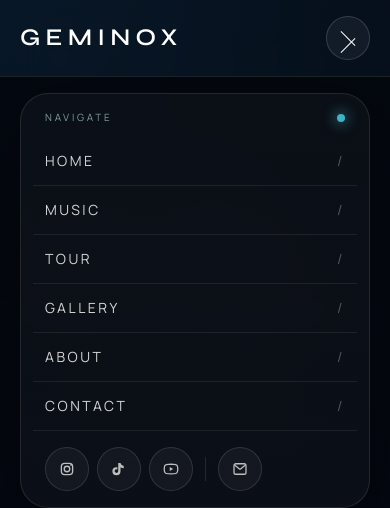
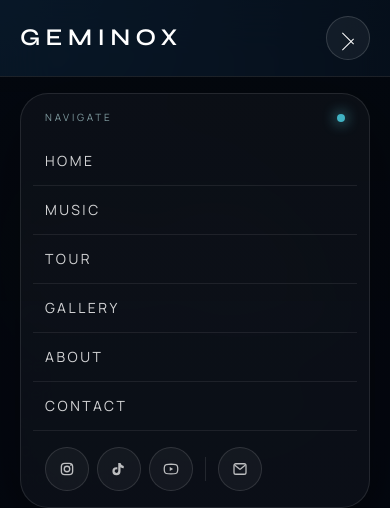
Before and after one commit to alihannnnn12/geminox-website, a Next.js app: page / in a window 390 px wide. Both pictures are taken after a click on the button "Menu". Shown: the top 508 px of the page. Built offline with nearby package versions, Linux system fonts and the light colour scheme.

Commit message:
Polish mobile menu icon and item layout

```diff
--- a/src/components/site-header.tsx
+++ b/src/components/site-header.tsx
@@ -120,17 +120,17 @@ export function SiteHeader() {
           <span className="sr-only">Menu</span>
           <span className="relative block h-5 w-5">
             <span
-              className={`absolute left-0 top-1/2 block h-px w-5 -translate-y-[7px] bg-current transition duration-300 ${
+              className={`absolute left-1/2 top-1/2 block h-px w-4 -translate-x-1/2 -translate-y-[6px] bg-current transition duration-300 ${
                 open ? "translate-y-0 rotate-45" : ""
               }`}
             />
             <span
-              className={`absolute left-0 top-1/2 block h-px w-5 bg-current transition duration-200 ${
+              className={`absolute left-1/2 top-1/2 block h-px w-4 -translate-x-1/2 bg-current transition duration-200 ${
                 open ? "opacity-0" : "opacity-100"
               }`}
             />
             <span
-              className={`absolute left-0 top-1/2 block h-px w-5 translate-y-[7px] bg-current transition duration-300 ${
+              className={`absolute left-1/2 top-1/2 block h-px w-4 -translate-x-1/2 translate-y-[6px] bg-current transition duration-300 ${
                 open ? "translate-y-0 -rotate-45" : ""
               }`}
             />
@@ -176,12 +176,11 @@ export function SiteHeader() {
                       }}
                     >
                       <Link
-                        className="flex items-center justify-between border-b border-white/8 px-3 py-3.5 text-sm uppercase tracking-[0.18em] text-white/82 transition hover:text-white"
+                        className="block border-b border-white/8 px-3 py-3.5 text-sm uppercase tracking-[0.18em] text-white/82 transition hover:text-white"
                         href={item.href}
                         onClick={() => setOpen(false)}
                       >
-                        <span>{item.label}</span>
-                        <span className="text-white/30">/</span>
+                        {item.label}
                       </Link>
                     </motion.div>
                   ))}
```
